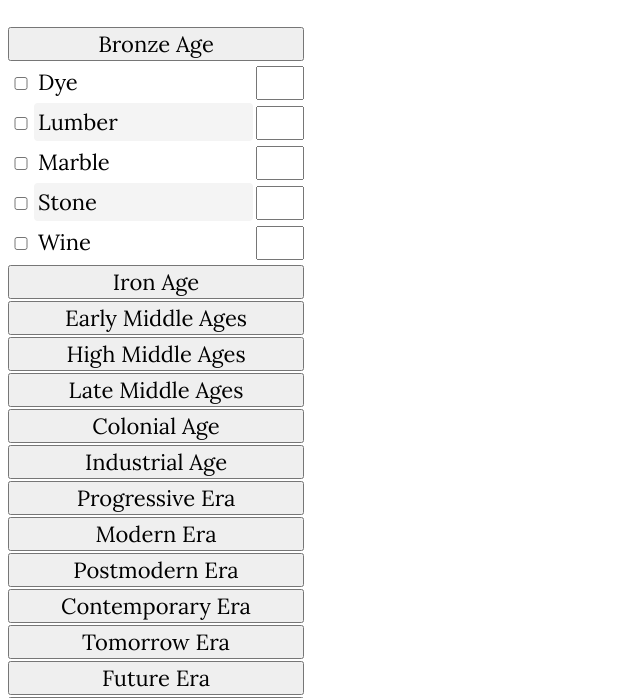
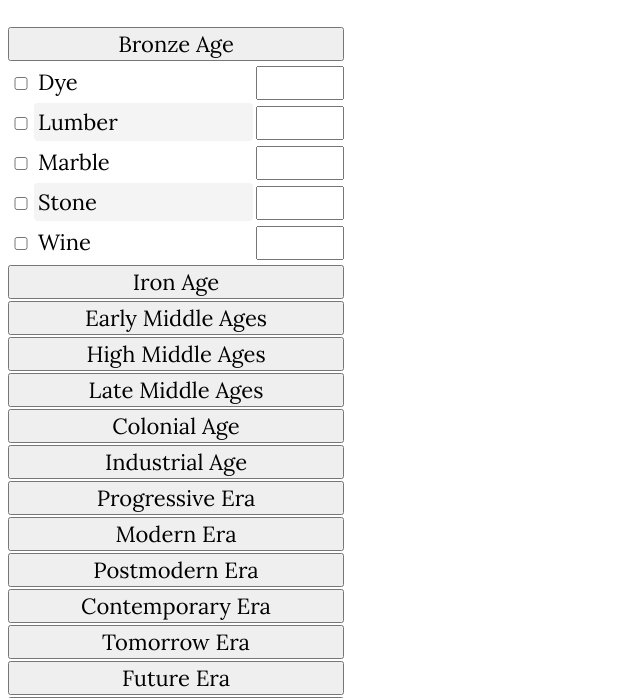
Before and after one commit to shirha/foe-goods, a plain HTML site: page index.html in a window 1280 px wide. Both pictures are taken after a click on the button "Bronze Age". Shown: the part 88-786 px from the top of the page, without its empty margins (0-640 px from the left). Drawn offline with Linux system fonts and the light colour scheme.

Commit message:
initial commit

```diff
--- a/index.html
+++ b/index.html
@@ -16,12 +16,13 @@
     button,input {margin-top: 2px;}
     tr:nth-child(even) td:nth-child(2) {background: #f4f4f4;}
     td:nth-child(2) {width: 214px; padding-left: 4px; border-radius: 4px;}
-    input {width: 40px;}
+    input {width: 80px;}
+    input[type="number"] {text-align: right;}
     input[type="checkbox"] {
       margin: 0;
       width: 20px;}
     table {margin: 0;}
-    button {width: 296px;}
+    button {width: 336px;}
     #b1 {width: 352px;}
     #b2 {width: 372px;}
     #b3 {width: 392px;}
```
